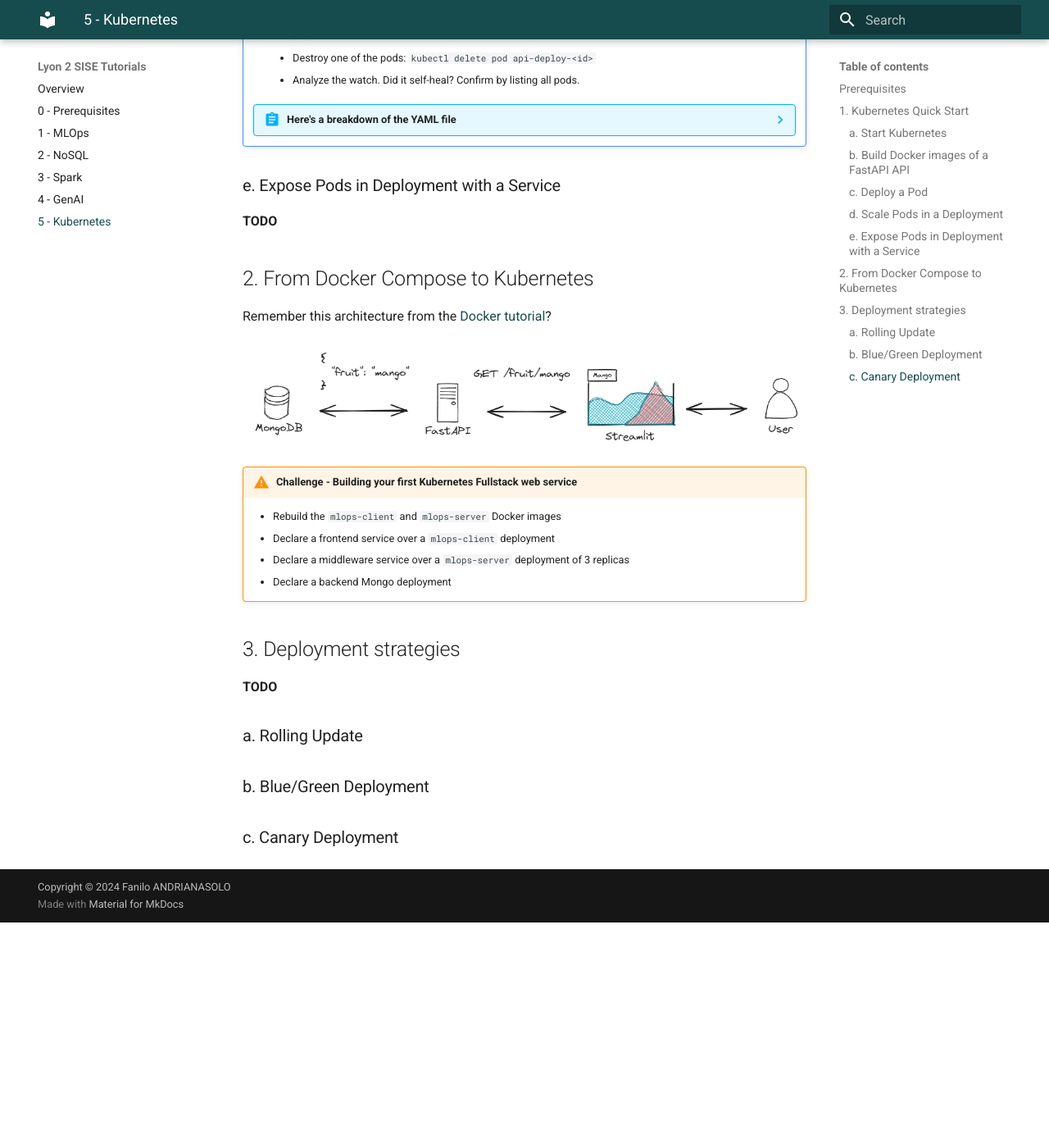
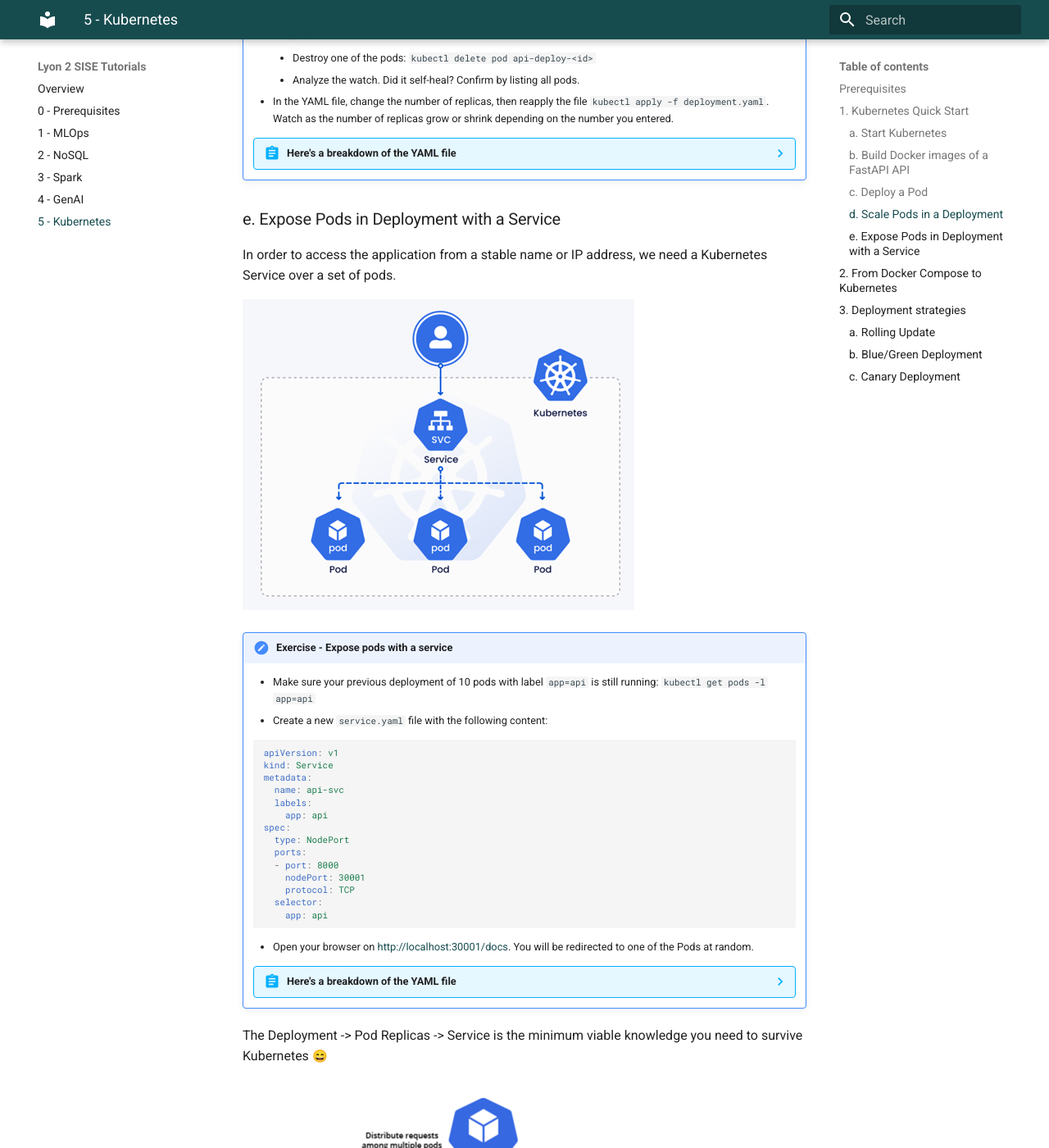
Before and after one commit to andfanilo/lyon2, an MkDocs documentation site: the page built from docs/k8s.md, in a window 1280 px wide and 1400 px high, scrolled down 7170 px. Shown: the whole window at 82% size. Built offline with MkDocs 1.6.1 and Material for MkDocs 9.7.7, drawn with Linux system fonts in a browser that asks for light colours; emoji names are drawn with the system emoji font; before the commit the page ends 8295 px from its top, so only the background shows below that; some of the changed text lies outside the part shown.

Commit message:
Finish project chapter

````diff
--- a/docs/k8s.md
+++ b/docs/k8s.md
@@ -230,25 +230,25 @@
     apiVersion: apps/v1
     kind: Deployment
     metadata:
-    name: api-deploy
+      name: api-deploy
     spec:
-    replicas: 10
-    selector:
+      replicas: 10
+      selector:
         matchLabels:
-        app: api
-    minReadySeconds: 10
-    strategy:
+          app: api
+      minReadySeconds: 10
+      strategy:
         type: RollingUpdate
         rollingUpdate:
-        maxUnavailable: 1
-        maxSurge: 1
-    template:
+          maxUnavailable: 1
+          maxSurge: 1
+      template:
         metadata:
-        labels:
+          labels:
             app: api
         spec:
-        containers:
-        - name: api-pod
+          containers:
+          - name: api-pod
             image: api:0.1.0
             ports:
             - containerPort: 8000
@@ -261,6 +261,7 @@
         - In another Command line, run `kubectl get deploy api-deploy --watch` to watch deployment state in real time
         - Destroy one of the pods: `kubectl delete pod api-deploy-<id>`
         - Analyze the watch. Did it self-heal? Confirm by listing all pods.
+    - In the YAML file, change the number of replicas, then reapply the file `kubectl apply -f deployment.yaml`. Watch as the number of replicas grow or shrink depending on the number you entered.
 
     ??? abstract "Here's a breakdown of the YAML file"
         ```yaml
@@ -310,19 +311,91 @@
 
 ### e. Expose Pods in Deployment with a Service
 
-**TODO**
+In order to access the application from a stable name or IP address, we need a Kubernetes Service over a set of pods.
+
+![](./images/kubernetes-service.png)
+
+!!! note "Exercise - Expose pods with a service"
+    - Make sure your previous deployment of 10 pods with label `app=api` is still running: `kubectl get pods -l app=api`
+    - Create a new `service.yaml` file with the following content:
+
+    ```yaml
+    apiVersion: v1
+    kind: Service
+    metadata:
+      name: api-svc
+      labels:
+        app: api
+    spec:
+      type: NodePort
+      ports:
+      - port: 8000
+        nodePort: 30001
+        protocol: TCP
+      selector:
+        app: api
+    ```
+
+    - Open your browser on <http://localhost:30001/docs>. You will be redirected to one of the Pods at random.
+
+    ??? abstract "Here's a breakdown of the YAML file"
+        ```yaml
+        # Specifies the API version for Services
+        apiVersion: v1
+
+        # Defines this as a Service resource type
+        kind: Service
+
+        # Metadata section for naming and labeling the service
+        metadata:
+          # The name of the service, will be used for DNS within cluster
+          name: api-svc
+          # Labels attached to this service (for organization/selection)
+          labels:
+            app: api
+
+        # Main service specification
+        spec:
+          # Type of service (NodePort, ClusterIP, LoadBalancer, ExternalName)
+          type: NodePort
+
+          # Port configuration
+          ports:
+          # Can have multiple port mappings, this is an array
+          - port: 8000        # The port exposed internally in the cluster
+            nodePort: 30000   # The port exposed on each node (must be 30000-32767)
+            protocol: TCP     # Protocol for this port (TCP, UDP, or SCTP)
+
+          # Defines which pods this service will send traffic to
+          # Matches pods with label app: api
+          selector:
+            app: api         # Must match the labels in pod/deployment template
+        ```
+
+The Deployment -> Pod Replicas -> Service is the minimum viable knowledge you need to survive Kubernetes :smile:
+
+![](./images/kubernetes-mvp.png)
 
 ## 2. From Docker Compose to Kubernetes
 
-Remember this architecture from the [Docker tutorial](mlops.md#d-adding-the-user-interface-layer-with-streamlit)?
+Remember the Iris project architecture from the [Docker Compose tutorial](mlops.md#3-a-full-stack-dockerized-ml-project)?
 
-![](./images/mlops-three-tier-simple.png)
+![](./images/mlops-architecture.png)
 
-!!! warning "Challenge - Building your first Kubernetes Fullstack web service"
-    - Rebuild the `mlops-client` and `mlops-server` Docker images
-    - Declare a frontend service over a `mlops-client` deployment
-    - Declare a middleware service over a `mlops-server` deployment of 3 replicas
-    - Declare a backend Mongo deployment
+It is time to replace Docker Compose by Kubernetes.
+
+![](./images/kubernetes-project.png)
+
+!!! warning "Challenge - Build a Fullstack web service on Kubernetes"
+    - Rebuild the `mlops-client:latest` Docker image
+    - Build 3 different ML models for Iris prediction into 3 different Docker images `mlops-server:0.1.0`, `mlops-server:0.2.0` and `mlops-server:0.3.0`.
+        - Specify the version of the API in the `/version` endpoint
+    - Declare a frontend service over a `mlops-client:latest` deployment
+    - Declare a backend service over a `mlops-server:0.1.0` deployment with 3 replicas
+    - Connect the frontend service to the backend service of Iris Predictor, by hittinh the name of the service from the Python code.
+        - If your service is called `mlops-api-service`, then `http://mlops-api-service:8000` should redirect to a pod behind the service.
+
+Keep your Iris deployment up. In the following section, you will upgrade and rollback the `mlops-server` Docker image to different versions, with 0 downtime over the API.
 
 ## 3. Deployment strategies
 
````
Also changed, not shown: docs/images/kubernetes-mvp.png (added), docs/images/kubernetes-project.png (added), docs/images/kubernetes-service.png (added).
